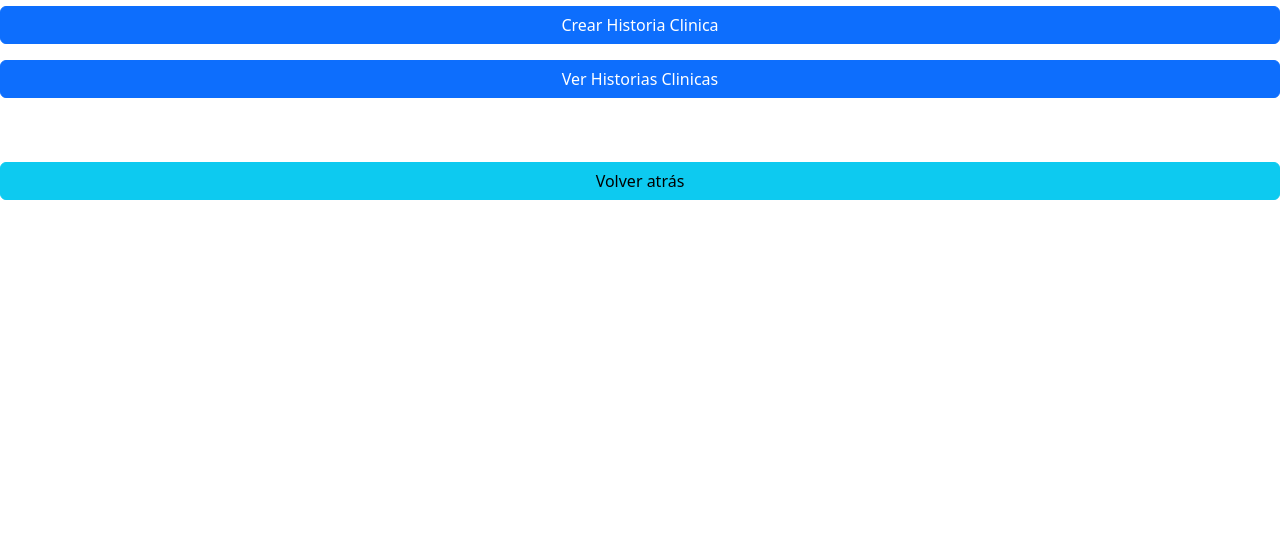
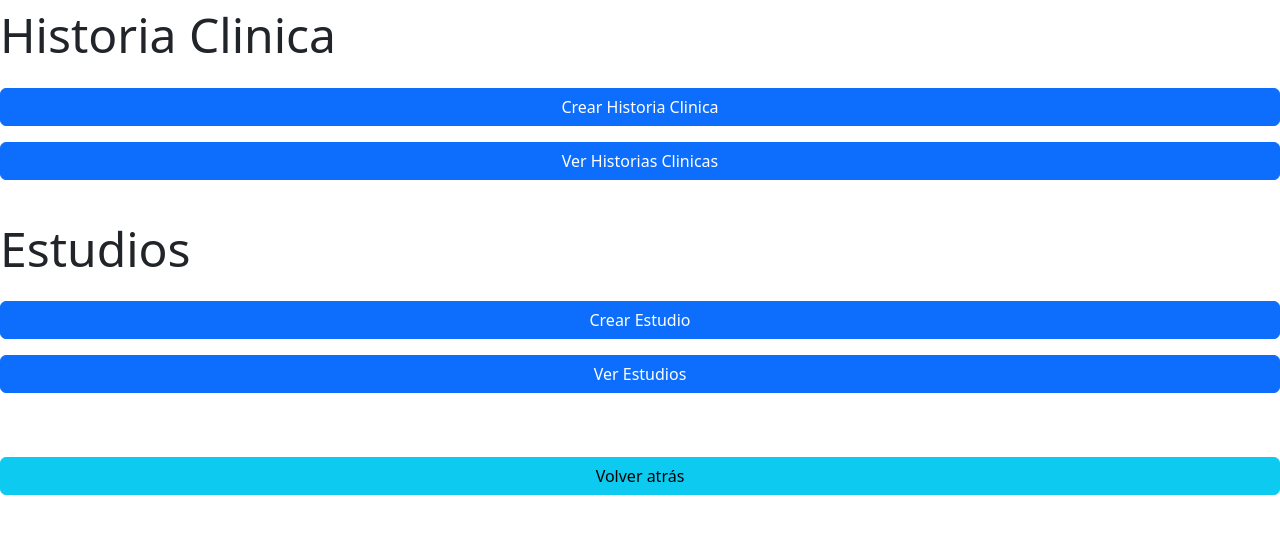
Before and after one commit to No-Country/c16-72-ft-python, a Django app: page /clinica/ in a window 1280 px wide. Shown: the part 50-584 px from the top of the page. Run offline with Django 5.2, Linux system fonts and the light colour scheme; the visitor is signed in with stand-in values (Sample User, id 1); data that the repository does not hold is empty.

Commit message:
historias_clinicas/index.html modificado

```diff
--- a/project/templates/historias_clinicas/index.html
+++ b/project/templates/historias_clinicas/index.html
@@ -29,8 +29,14 @@
     {% if es_medico or user.is_superuser%}
 
         <div class="d-grid gap-3">
+            <h2 class="display-5"> Historia Clinica</h2>
             <a href="{% url 'historias_clinicas:historiaclinica_create' %}" class="btn btn-primary">Crear Historia Clinica</a>
             <a href="{% url 'historias_clinicas:historiaclinica_list' %}" class="btn btn-primary">Ver Historias Clinicas</a> <br>
+        </div>
+        <div class="d-grid gap-3">
+            <h2 class="display-5"> Estudios</h2>
+            <a href="" class="btn btn-primary">Crear Estudio</a>
+            <a href="{% url 'historias_clinicas:estudio_list' %}" class="btn btn-primary">Ver Estudios</a> <br>
         </div>
     {% endif %}
 
```
